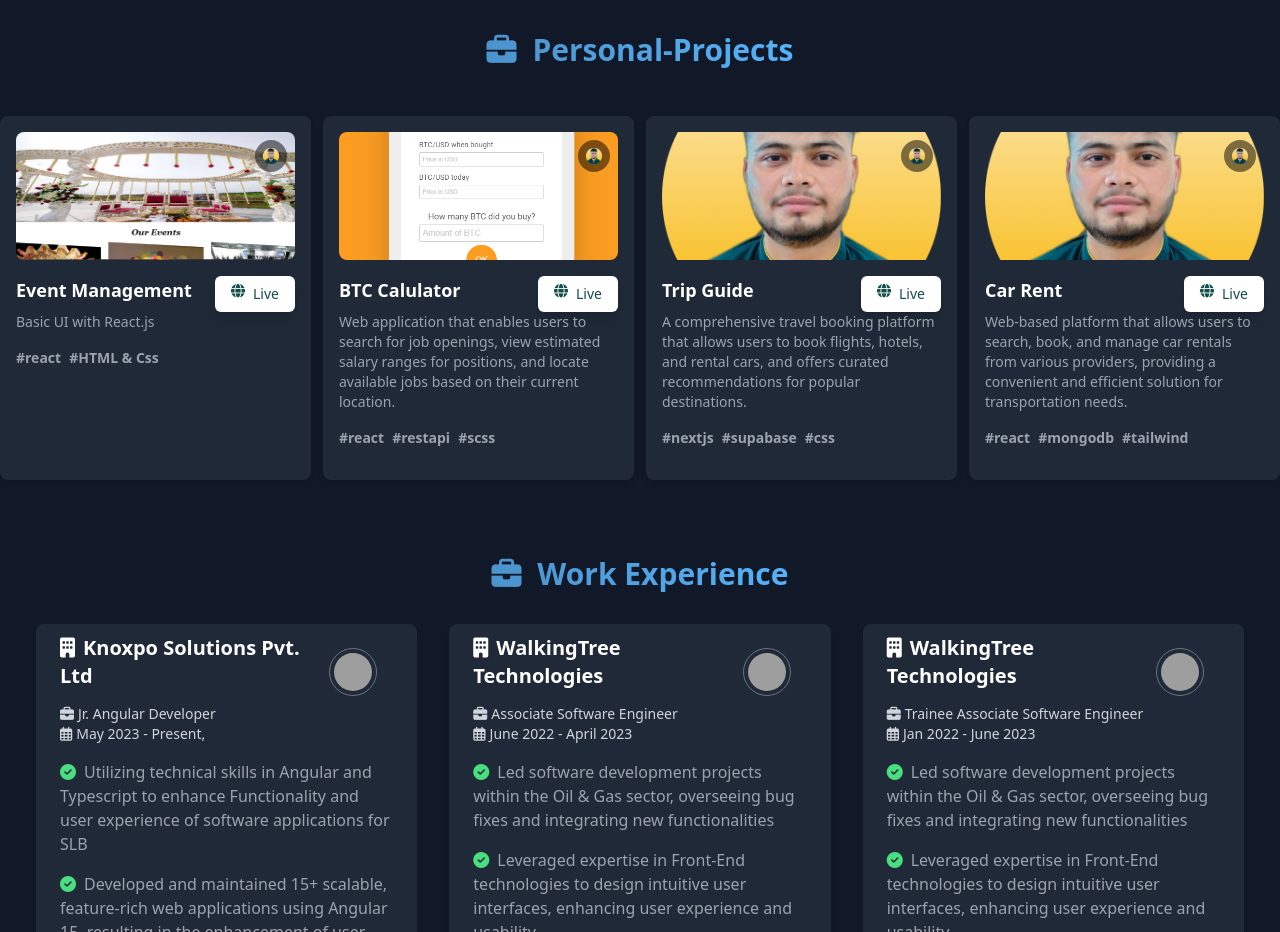
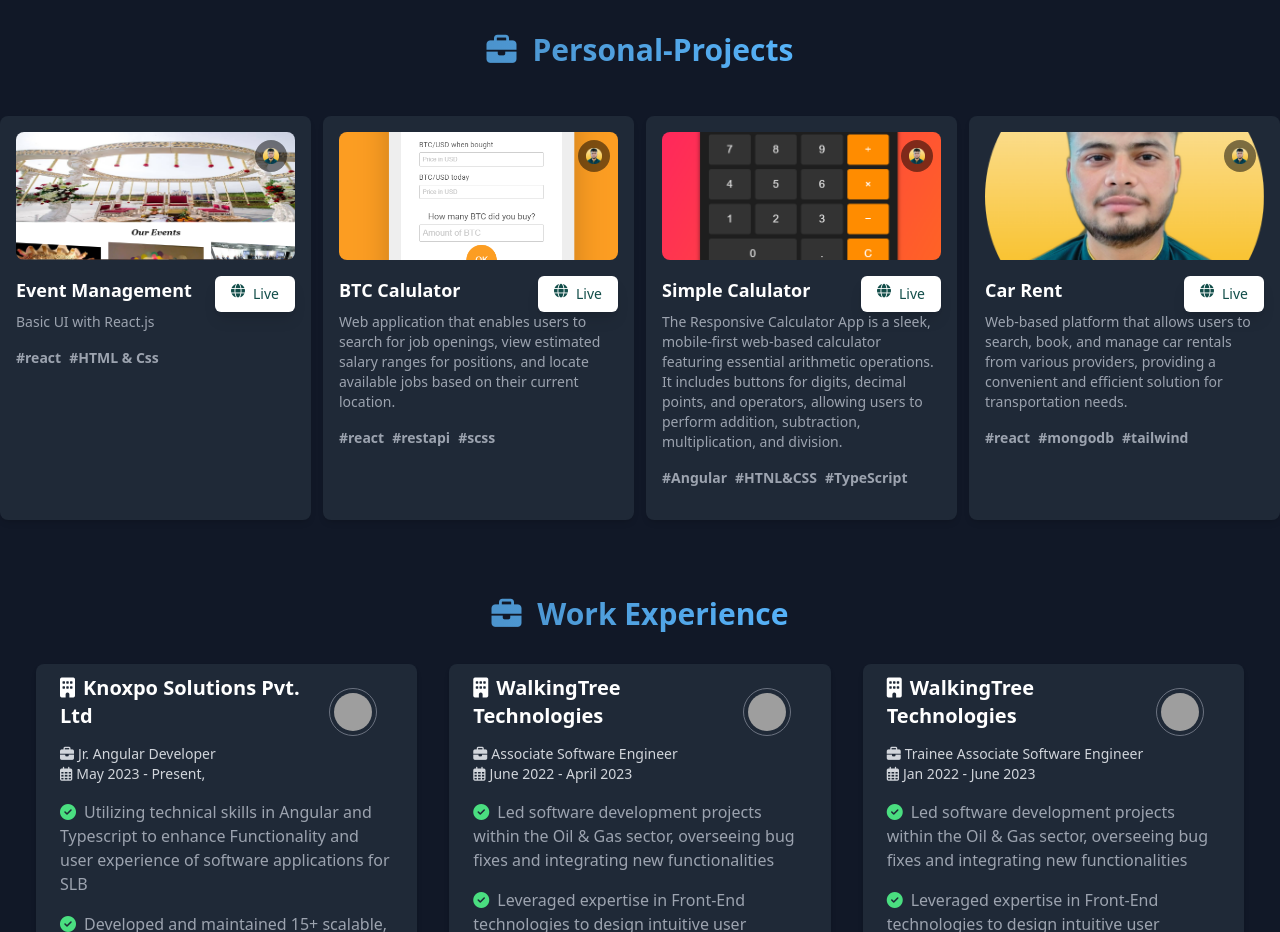
Before and after one commit to niteshawasthi21/nitesh-portfolio, an Angular app: page / in a window 1280 px wide. Shown: the part 1060-1992 px from the top of the page. Built offline with nearby package versions, Linux system fonts and the light colour scheme; grey boxes are pictures that could not be loaded.

Commit message:
new project added

```diff
--- a/src/app/components/my-projects/projectInfo.ts
+++ b/src/app/components/my-projects/projectInfo.ts
@@ -36,16 +36,16 @@ export const PROJECTS = [
     live: 'https://btc-calculator-rho.vercel.app/',
   },
   {
-    name: 'Trip Guide',
+    name: 'Simple Calulator',
     description:
-      'A comprehensive travel booking platform that allows users to book flights, hotels, and rental cars, and offers curated recommendations for popular destinations.',
+      ' The Responsive Calculator App is a sleek, mobile-first web-based calculator featuring essential arithmetic operations. It includes buttons for digits, decimal points, and operators, allowing users to perform addition, subtraction, multiplication, and division.      ',
     tags: [
-      { name: 'nextjs', color: 'blue-text-gradient' },
-      { name: 'supabase', color: 'green-text-gradient' },
-      { name: 'css', color: 'pink-text-gradient' },
+      { name: 'Angular', color: 'blue-text-gradient' },
+      { name: 'HTNL&CSS', color: 'green-text-gradient' },
+      { name: 'TypeScript', color: 'pink-text-gradient' },
     ],
-    image: 'assets/Images/nitesh.png',
-    live: 'https://github.com/',
+    image: 'assets/projectImg/calcy.png',
+    live: 'https://calcysimple.vercel.app/',
   },
   {
     name: 'Car Rent',
```
Also changed, not shown: src/assets/projectImg/calcy.png (added).
